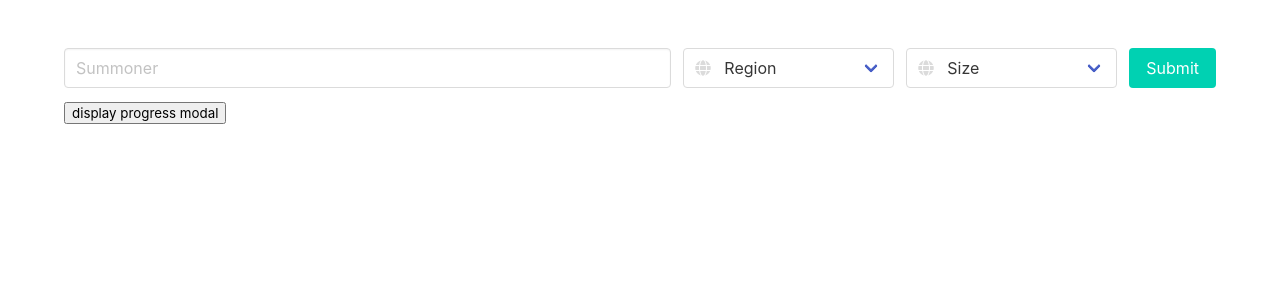
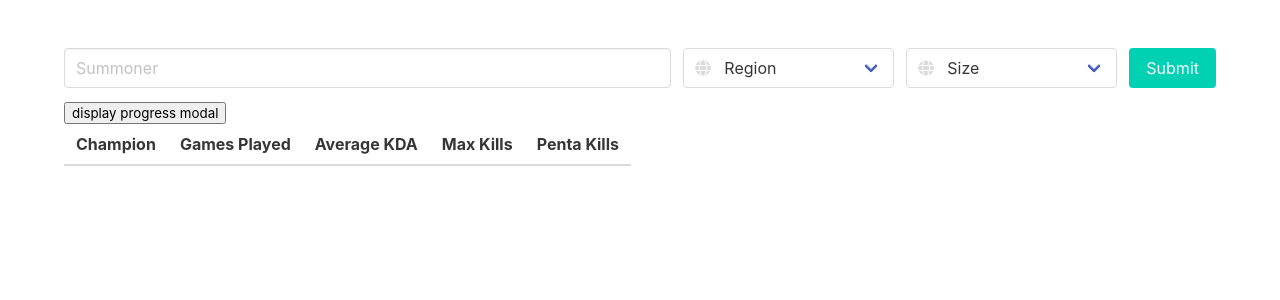
Before and after one commit to Dylanelley/league-stats, a Vue app in the folder vueapp/: page /#/ in a window 1280 px wide. Shown: the top 300 px of the page. Built offline with nearby package versions, Linux system fonts and the light colour scheme.

Commit message:
added table component

```diff
--- /dev/null
+++ b/vueapp/src/components/ChampionTable.vue
@@ -0,0 +1,19 @@
+<template>
+    <table class="table">
+        <thead>
+            <tr>
+                <th>Champion</th>
+                <th>Games Played</th>
+                <th>Average KDA</th>
+                <th>Max Kills</th>
+                <th>Penta Kills</th>
+            </tr>
+        </thead>
+    </table>
+</template>
+
+<script>
+export default {
+    name: "ChampionTable",
+}
+</script>
--- a/vueapp/src/views/Home.vue
+++ b/vueapp/src/views/Home.vue
@@ -7,6 +7,7 @@
           <progress class="progress is-primary" :value="modal.progress.value" :max="modal.progress.max"></progress>
         </modal>
         <button @click="toggleModalIsActive">display progress modal</button>
+        <champion-table></champion-table>
       </div>
     </section>
   </div>
@@ -15,12 +16,15 @@
 <script>
 import InputForm from "@/components/InputForm";
 import Modal from "@/components/partials/Modal";
+import ChampionTable from "@/components/ChampionTable"
 
 export default {
   name: "Home",
   components: {
     "input-form": InputForm,
-    "modal": Modal
+    "modal": Modal,
+    "champion-table": ChampionTable
+
   },
   data() {
     return {
```
Also changed, not shown: 1 other file (tests, documents, lock files or other folders).
